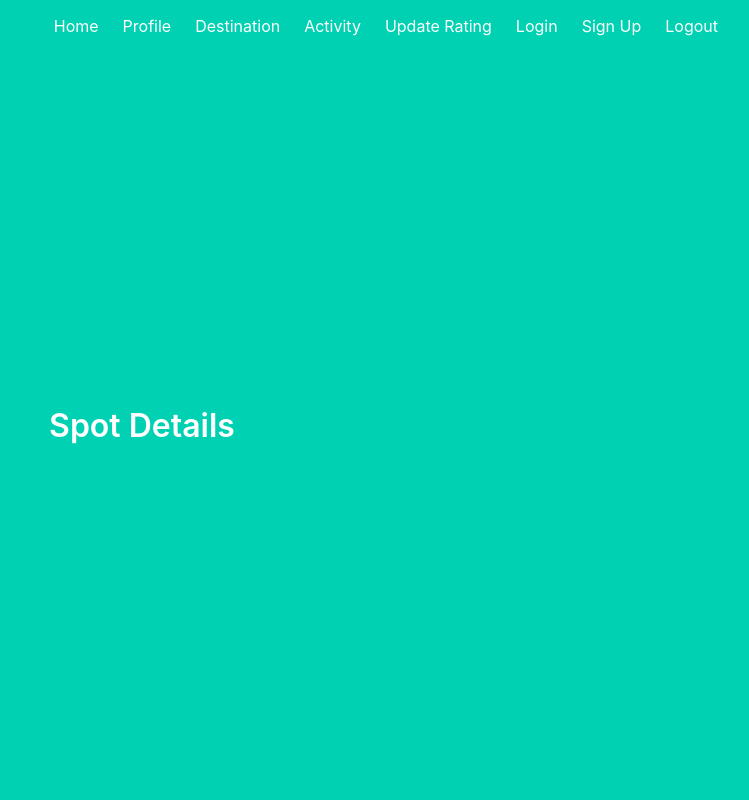
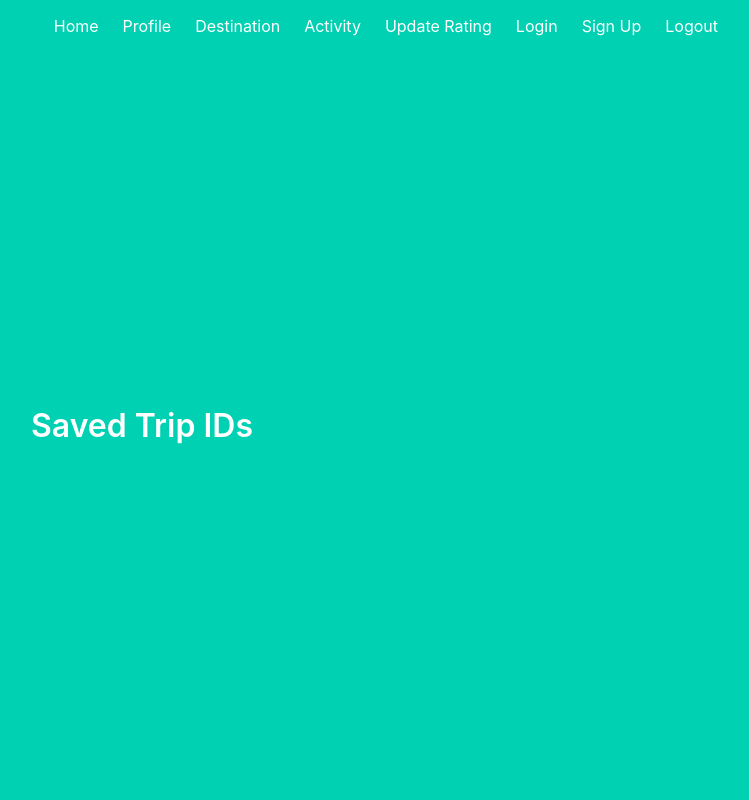
Before and after one commit to TeamSomerville/project, a Flask app: template api/app/templates/profile.html in a window 1280 px wide. Shown: the whole page, without its empty margins (498-1247 px from the left). Run offline with Flask 2, Linux system fonts and the light colour scheme; the template is opened without the code that fills it, so the values that code supplies are empty.

Commit message:
Update profile.html

```diff
--- a/api/app/templates/profile.html
+++ b/api/app/templates/profile.html
@@ -1,7 +1,7 @@
 {% extends "base.html" %}
 {% block content %}
 <div class="column is-4 is-offset-4">
-    <h3 class="title">Spot Details</h3>
+    <h3 class="title">Saved Trip IDs</h3>
     {{ table }}
 </div>
 {% endblock %}
```
